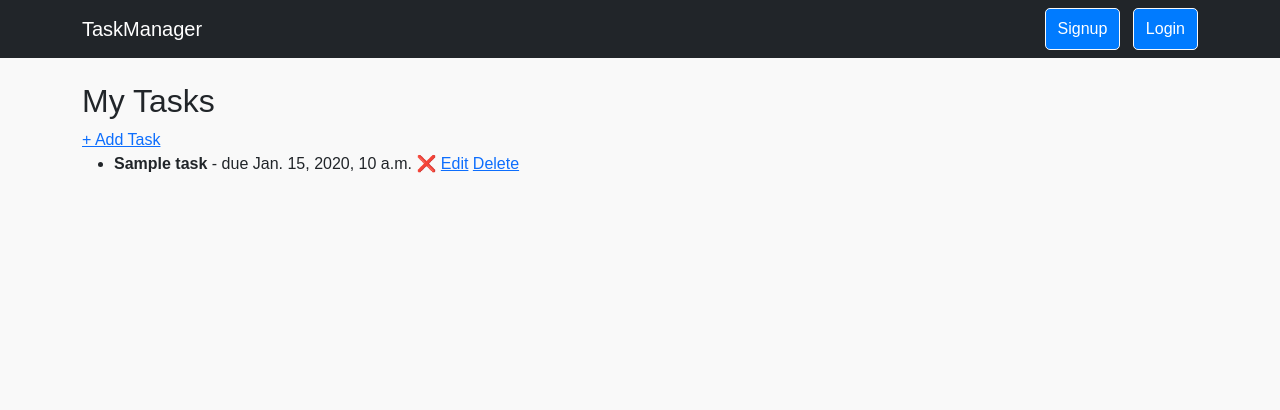
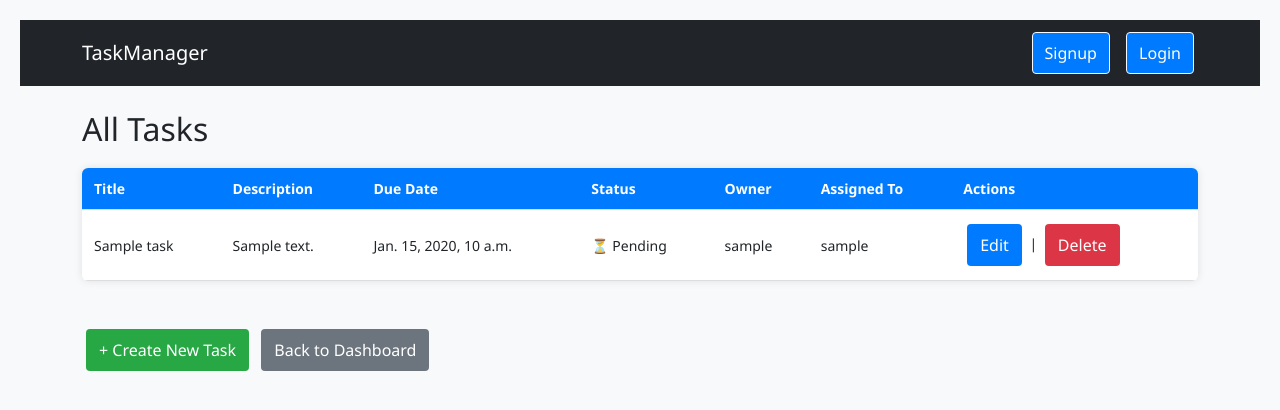
Before and after one commit to daniel2023-maseya2002/tasks_manager, a Django app: template tasks/templates/tasks/task_list.html in a window 1280 px wide. Shown: the top 410 px of the page. Run offline with Django 3.2, Linux system fonts and the light colour scheme; the template is opened without the code that fills it: most values are stand-ins (such as "Sample title", 1, 10 or a date in 2020).

Commit message:
Created UI and add admin role that can manage and see all the tasks and users.

```diff
--- a/tasks/static/css/style.css
+++ b/tasks/static/css/style.css
@@ -1,20 +1,66 @@
 body {
-    background-color: #f9f9f9;
-    font-family: Arial, sans-serif;
+  font-family: "Segoe UI", sans-serif;
+  background-color: #f8f9fa;
+  margin: 20px;
 }
 
-h1 {
-    color: darkblue;
+h2.dashboard-title {
+  color: #333;
+  margin-bottom: 10px;
+}
+
+.styled-table {
+  width: 100%;
+  border-collapse: collapse;
+  margin: 20px 0;
+  font-size: 14px;
+  background: white;
+  border-radius: 6px;
+  overflow: hidden;
+  box-shadow: 0 0 8px rgba(0,0,0,0.1);
+}
+
+.styled-table th, .styled-table td {
+  padding: 10px 12px;
+  text-align: left;
+  border-bottom: 1px solid #ddd;
+}
+
+.styled-table th {
+  background-color: #007bff;
+  color: white;
 }
 
 .btn {
-    background-color: #007bff;
-    color: white;
-    padding: 8px 12px;
-    border-radius: 5px;
-    text-decoration: none;
+  display: inline-block;
+  padding: 8px 12px;
+  margin: 4px;
+  border-radius: 4px;
+  text-decoration: none;
+  color: white;
+  background: #007bff;
 }
 
 .btn:hover {
-    background-color: #0056b3;
+  background: #0056b3;
 }
+
+.create-btn { background: #28a745; }
+.create-btn:hover { background: #218838; }
+
+.delete-btn { background: #dc3545; }
+.delete-btn:hover { background: #b52b39; }
+
+.secondary-btn { background: #6c757d; }
+.secondary-btn:hover { background: #545b62; }
+
+.status {
+  padding: 4px 8px;
+  border-radius: 3px;
+  font-weight: bold;
+  color: white;
+}
+
+.status.completed { background: #28a745; }
+.status.pending { background: #ffc107; color: #333; }
+.status.in-progress { background: #17a2b8; }
--- a/tasks/templates/tasks/task_list.html
+++ b/tasks/templates/tasks/task_list.html
@@ -1,16 +1,50 @@
 {% extends "tasks/base.html" %}
+{% block title %}All Tasks{% endblock %}
 
 {% block content %}
-<h2>My Tasks</h2>
-<a href="{% url 'tasks:task_create' %}">+ Add Task</a>
-<ul>
-  {% for task in tasks %}
-    <li>
-      <strong>{{ task.title }}</strong> - due {{ task.due_date }}
-      {% if task.is_completed %} ✅ {% else %} ❌ {% endif %}
-      <a href="{% url 'tasks:task_update' task.id %}">Edit</a>
-      <a href="{% url 'tasks:task_delete' task.id %}">Delete</a>
-    </li>
-  {% endfor %}
-</ul>
+<h2>All Tasks</h2>
+
+<table class="styled-table">
+    <thead>
+        <tr>
+            <th>Title</th>
+            <th>Description</th>
+            <th>Due Date</th>
+            <th>Status</th>
+            <th>Owner</th>
+            <th>Assigned To</th>
+            <th>Actions</th>
+        </tr>
+    </thead>
+    <tbody>
+        {% for task in tasks %}
+        <tr>
+            <td>{{ task.title }}</td>
+            <td>{{ task.description|truncatewords:10 }}</td>
+            <td>{{ task.due_date }}</td>
+            <td>
+                {% if task.is_completed %}
+                    ✅ Completed
+                {% else %}
+                    ⏳ Pending
+                {% endif %}
+            </td>
+            <td>{{ task.owner.username }}</td>
+            <td>{{ task.assigned_to.username|default:"—" }}</td>
+            <td>
+                <a href="{% url 'tasks:task_update' task.id %}" class="btn edit-btn">Edit</a> |
+                <a href="{% url 'tasks:task_delete' task.id %}" class="btn delete-btn">Delete</a>
+            </td>
+        </tr>
+        {% empty %}
+        <tr>
+            <td colspan="7">No tasks found.</td>
+        </tr>
+        {% endfor %}
+    </tbody>
+</table>
+
+<br>
+<a href="{% url 'tasks:task_create' %}" class="btn create-btn">+ Create New Task</a>
+<a href="{% url 'tasks:dashboard' %}" class="btn secondary-btn">Back to Dashboard</a>
 {% endblock %}
```
Also changed, not shown: tasks/templates/tasks/dashboard.html (+76 -3 lines), tasks/urls.py (+4 -3 lines), tasks/views.py (+38 -16 lines).
